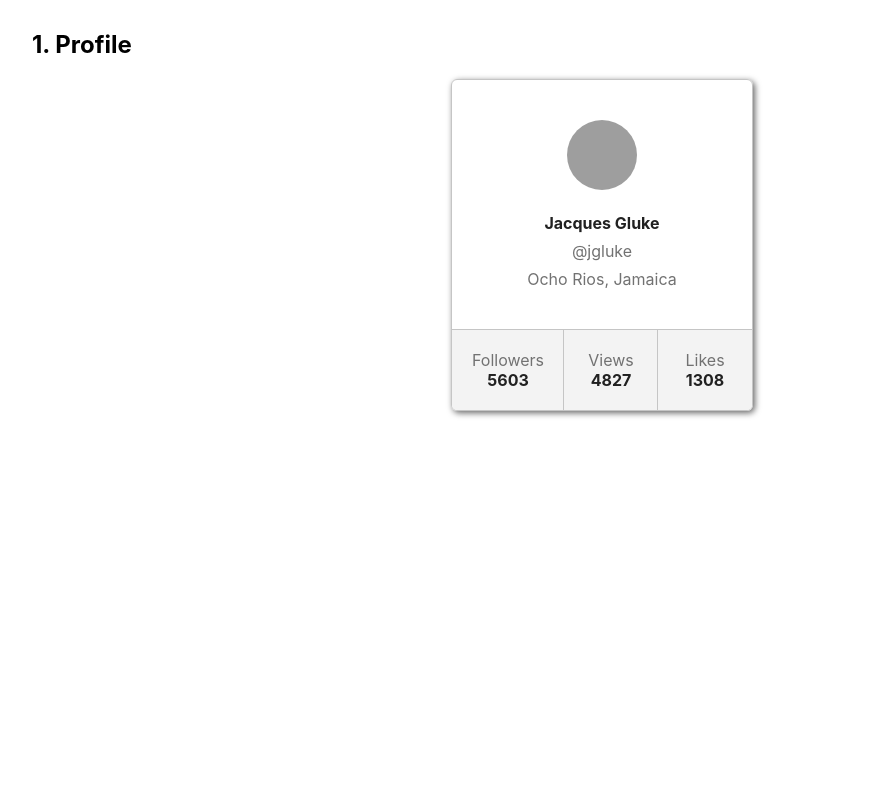
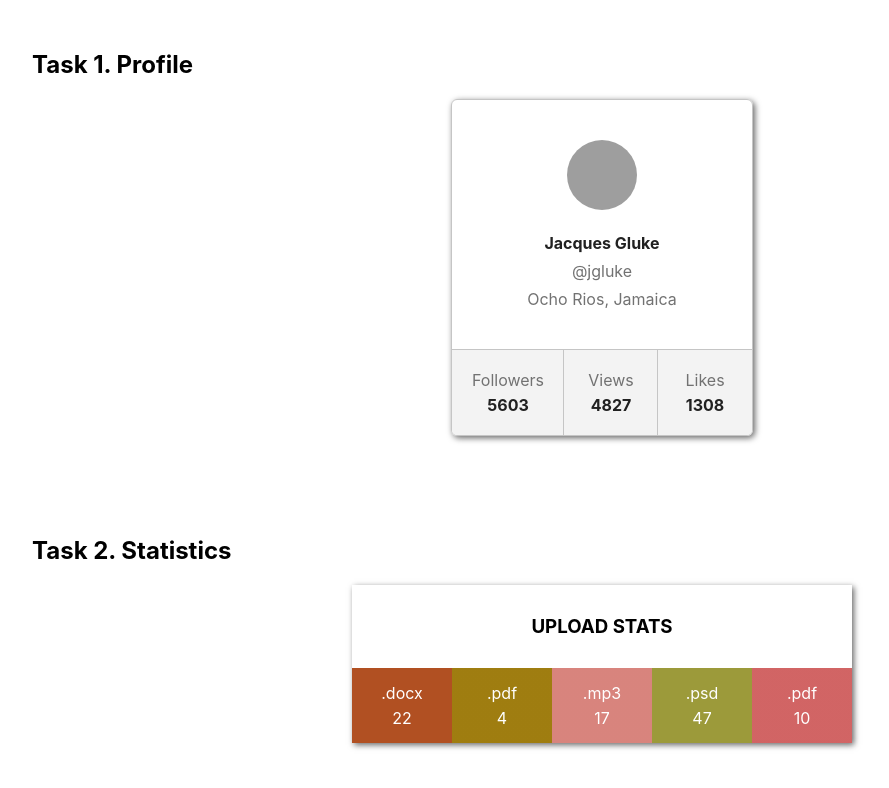
Before and after one commit to NikolayLemehov/goit-react-hw-01-components, a React (Create React App) app: page / in a window 1280 px wide. Shown: the top 788 px of the page, without its empty margins (38-927 px from the left). Built offline with nearby package versions, Linux system fonts and the light colour scheme; grey boxes are pictures that could not be loaded.

Commit message:
task-02 done

```diff
--- a/src/components/App.jsx
+++ b/src/components/App.jsx
@@ -1,13 +1,14 @@
 import ProfileCard from './ProfileCard/ProfileCard';
 import user from '../json/user.json'
+import statistic from '../json/statistic.json'
 import Section from './Section/Section';
-console.log(user)
+import Statistic from './Statistic/Statistic';
 
 export const App = () => {
   return (
     <>
       <Section
-        title='1. Profile'
+        title='Task 1. Profile'
       >
         <ProfileCard
           username={user.username}
@@ -17,6 +18,13 @@ export const App = () => {
           stats={user.stats}
         />
       </Section>
+      <Section
+        title='Task 2. Statistics'
+      >
+        <Statistic
+          statisticList={statistic}
+        />
+      </Section>
     </>
   );
 };
--- a/src/components/ProfileCard/ProfileCard.module.css
+++ b/src/components/ProfileCard/ProfileCard.module.css
@@ -48,6 +48,7 @@
   display: flex;
   flex-direction: column;
   align-items: center;
+  gap: 5px;
   flex-basis: calc(100% / 3);
   padding: 20px;
   background-color: var(--bg-cl);
--- a/src/components/Section/Section.module.css
+++ b/src/components/Section/Section.module.css
@@ -1,5 +1,5 @@
 .container {
   display: flex;
   justify-content: center;
-  padding: 30px 0;
+  padding: 50px 0;
 }
--- /dev/null
+++ b/src/components/Statistic/Statistic.jsx
@@ -0,0 +1,37 @@
+import React from 'react';
+import PropTypes from 'prop-types';
+import s from './Statistic.module.css'
+import { getRandomHexColor } from '../../utils/getRandomHexColor';
+
+const Statistic = ({statisticList}) => {
+  return (
+    <section className={s.container}>
+      <h3 className={s.title}>Upload stats</h3>
+
+      <ul className={s.statList}>
+        {statisticList.map(({ id, label, percentage }) => (
+          <li
+            key={id}
+            className={s.item}
+            style={{
+             backgroundColor: getRandomHexColor()
+            }}
+          >
+            <span className={s.label}>{label}</span>
+            <span className={s.percentage}>{percentage}</span>
+          </li>
+        ))}
+      </ul>
+    </section>
+  );
+};
+
+Statistic.propTypes = {
+  statisticList: PropTypes.arrayOf(PropTypes.shape({
+    id: PropTypes.string.isRequired,
+    label: PropTypes.string.isRequired,
+    percentage: PropTypes.number.isRequired,
+  }))
+};
+
+export default Statistic;
--- /dev/null
+++ b/src/components/Statistic/Statistic.module.css
@@ -0,0 +1,39 @@
+.container {
+  --white-cl: #ffffff;
+  --text-cl: #54595e;
+  --blue-cl: #4bc6f9;
+  --violet-cl: #a43cf3;
+  --cranberry-cl: #e64c66;
+  --iris-blue-cl: #20b8c5;
+  --black-tp-cl: rgba(0, 0, 0, 0.15);
+  box-shadow: 2px 2px 6px rgba(0, 0, 0, 0.6);
+}
+
+.title {
+  padding: 30px;
+  text-align: center;
+  text-transform: uppercase;
+}
+
+.statList {
+  display: flex;
+}
+
+.item {
+  display: flex;
+  flex-direction: column;
+  align-items: center;
+  gap: 5px;
+  min-width: 70px;
+  padding: 15px;
+  color: var(--white-cl);
+  background-image: linear-gradient(var(--black-tp-cl), var(--black-tp-cl));
+}
+
+.label {
+
+}
+
+.percentage {
+
+}
--- /dev/null
+++ b/src/json/statistic.json
@@ -0,0 +1,7 @@
+[
+  { "id": "id-1", "label": ".docx", "percentage": 22 },
+  { "id": "id-2", "label": ".pdf", "percentage": 4 },
+  { "id": "id-3", "label": ".mp3", "percentage": 17 },
+  { "id": "id-4", "label": ".psd", "percentage": 47 },
+  { "id": "id-5", "label": ".pdf", "percentage": 10 }
+]
--- /dev/null
+++ b/src/utils/getRandomHexColor.js
@@ -0,0 +1,5 @@
+export function getRandomHexColor() {
+  return `#${Math.floor(Math.random() * 16777215)
+    .toString(16)
+    .padStart(6, 0)}`;
+}
```
